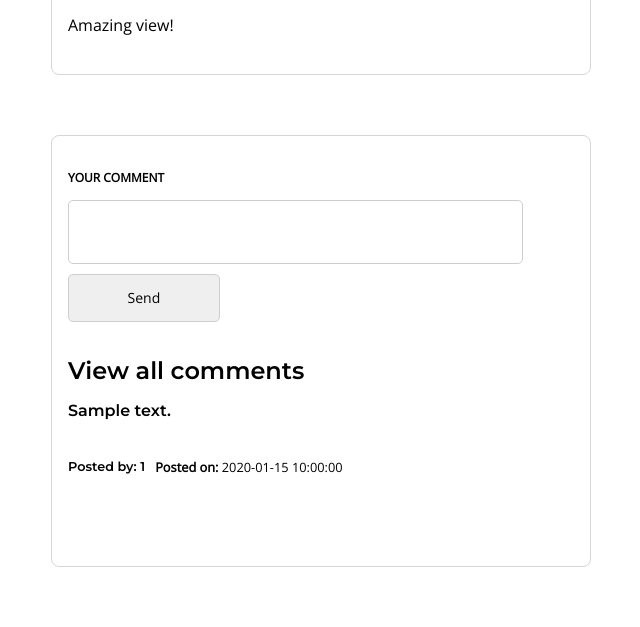
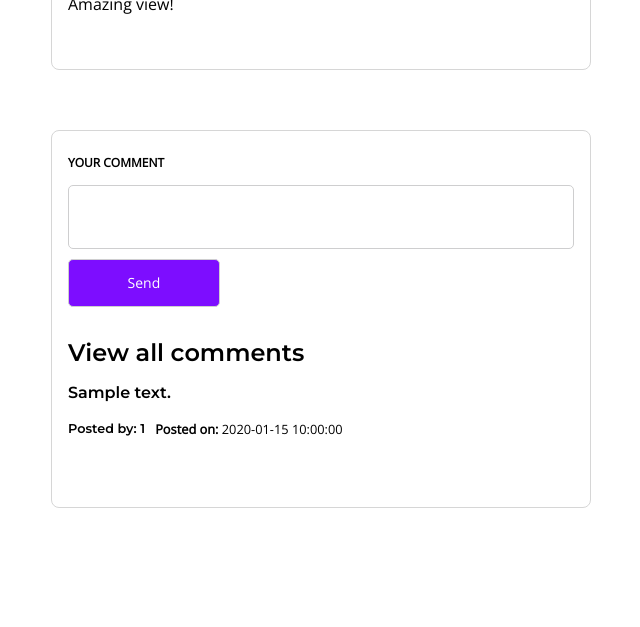
Before and after one commit to Webscorpion1/Snapshot, a PHP site: page /posts.php?post=1 in a window 1280 px wide. Shown: the part 652-1279 px from the top of the page, without its empty margins (319-959 px from the left). After the commit the page ends 1160 px from the top, so only its background shows below. Run offline with PHP 8.4, Linux system fonts and the light colour scheme; the visitor is signed in with stand-in values (Sample User, id 1); data comes from the database, SQL or seed files in the repository; tables that the repository leaves empty or names only in its code hold one stand-in row (values such as "Sample post"); data that the repository does not hold is empty; some libraries are stand-ins or nearby versions.

Commit message:
edited css

```diff
--- a/css/style.css
+++ b/css/style.css
@@ -6,7 +6,10 @@
     grid-template-columns: repeat(1fr);
     height: 100vh;
 }
-
+.container{
+    margin: auto;
+    width: 90%;
+}
 .login_grid {
     grid-column: 1;
     padding-top: 100px;
@@ -23,7 +26,7 @@
     background-size: cover;
     height: 100vh;
 }
-h1{
+.home-title{
     margin: 3%;
 }
 h2{
@@ -59,12 +62,11 @@ form .form__input, textarea {
     outline: 0;
     transition: border-color 0.7s ease;
     display: block;
-    width: 90%;
+    width: 100%;
     resize: none;
 }
 form .btn_style {
     display: block;
-    margin: 0px auto;
     width: 50%;
     background: var(--light_purple);
     border-color: var(--light_purple);
@@ -86,7 +88,7 @@ form .btn_style:hover {
     box-shadow: 0 4px var(--dark_purple);
 }
 form div {
-    margin: 4% 0px;
+    margin: 2% 0px;
 }
 textarea:focus, input:focus, *:focus {
     border-color: var(--primary_blue);
@@ -174,7 +176,7 @@ li a:hover:not(.active) {
     margin: 3% 0%;
 }
 .post__desc{
-    margin: 3% 0% 5% 0%;
+    margin: 3% 0% 8% 0%;
 }
 .post__details{
     line-height: 1.3;
@@ -212,6 +214,10 @@ li a:hover:not(.active) {
     text-decoration: none;
     color: #fff;
     cursor: pointer;
+    margin: 1.5% 0%;
+}
+.btn_comment{
+    width: 50%;
 }
 .btn_loadmore{
     width: 30%;
--- a/index.php
+++ b/index.php
@@ -63,7 +63,7 @@ else{
 
 <div class="wrapper">
 
-<h1>Viewing all Posts</h1>
+<h1 class="home-title">Viewing all Posts</h1>
 <div class="post_container">
 <?php foreach($post as $p): ?>
         <div class="post">
--- a/posts.php
+++ b/posts.php
@@ -83,9 +83,11 @@ if(isset($_POST['btnCreatePost'])) {
     <form class="post" action="" method="post" enctype="multipart/form-data">
 
         <div class="post__title"><h1><?php echo $post[0]['post_title']?></h1></div>
-        <div class="post__user"><h3>Posted by: <?php echo $post[0]['user_id']; ?> </h3></div>
-        <div class="post__date"><p><span>Posted on: </span> <?php echo $post[0]['post_date']; ?> </p></div>
-        <div class="post__picture"><img src="<?php echo $post[0]['picture'] ?>" alt=""></div>
+        <div class="post__detail_top_grid">
+        <div class="post__user post__details"><h3>Posted by: <?php echo $post[0]['user_id']; ?> </h3></div>
+        <div class="post__date post__details"><p><span>Posted on: </span> <?php echo $post[0]['post_date']; ?> </p></div>
+        </div>
+            <div class="post__picture"><img src="<?php echo $post[0]['picture'] ?>" alt=""></div>
         <div class="post__desc"><p><?php echo $post[0]['description']?></p></div>
 
     </form>
@@ -94,7 +96,7 @@ if(isset($_POST['btnCreatePost'])) {
         <div class="form__field">
             <label for="comment" class="label">YOUR COMMENT</label><br/>
             <textarea name="comment" id="post" cols="30" rows="2"></textarea>
-            <input type="submit" class="btn_comment" name="btnCreatePost" id="btnCreatePost" value="Send" />
+            <input type="submit" class="btn__confirm btn_post btn_comment" name="btnCreatePost" id="btnCreatePost" value="Send" />
 
 
             <br/>
--- a/profile.php
+++ b/profile.php
@@ -69,8 +69,9 @@ if(!empty($_POST['follow'])){
     </ul>
 </nav>
 <div class="wrapper">
-    <h1>Profile</h1>
+
     <div class="container">
+        <h1>Profile</h1>
         <h2><?php echo $user[0]['firstname'] ?>&nbsp;<?php echo $user[0]['lastname'] ?></h2>
         <p><?php echo $user[0]['avatar'] ?></p>
         <p><?php echo $user[0]['description'] ?></p>
```
Also changed, not shown: editpost.php (+5 -4 lines).
